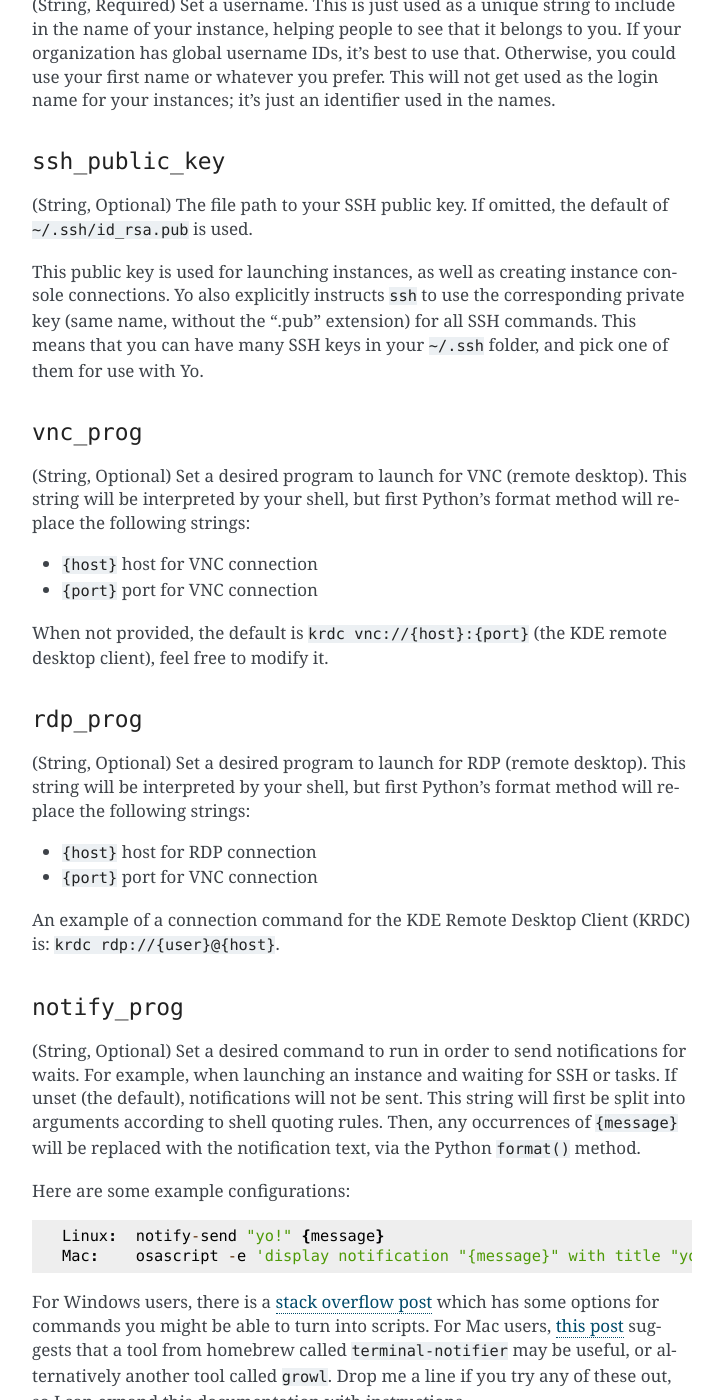
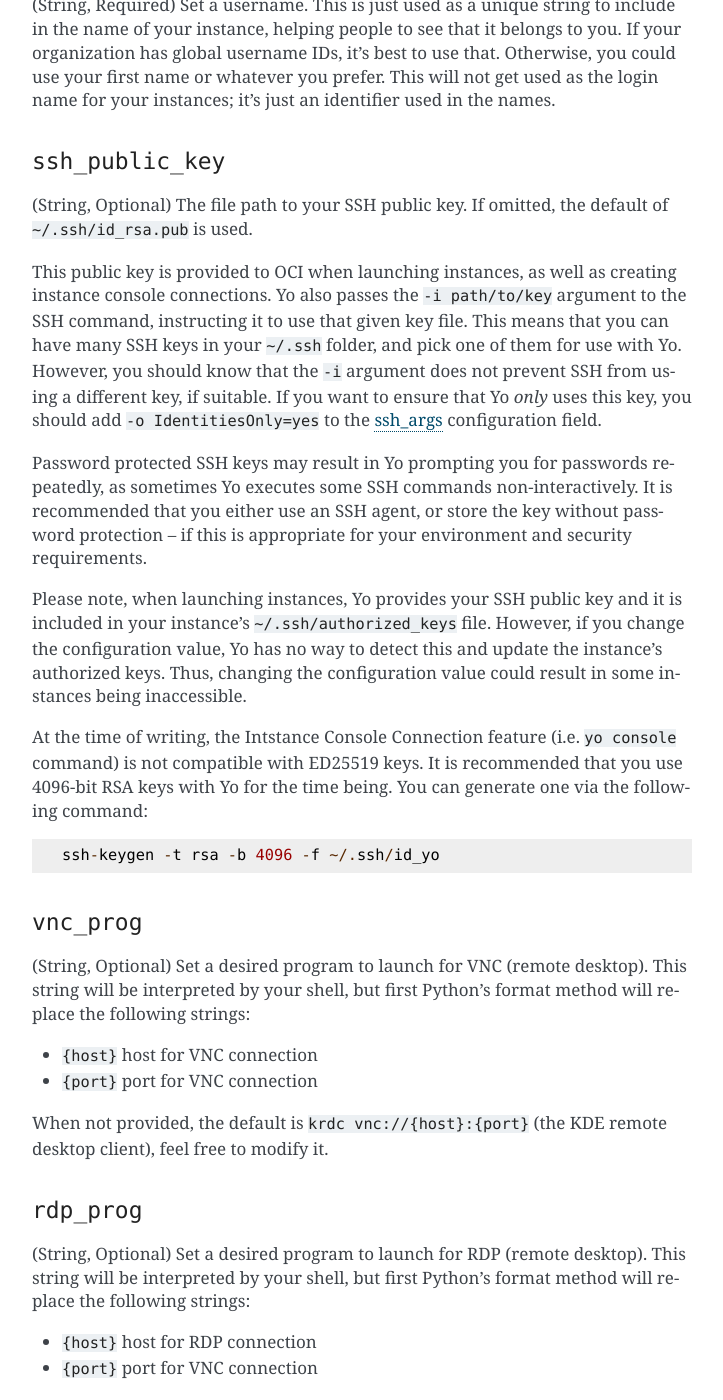
Before and after one commit to oracle/yo, a Sphinx documentation site: the page built from doc/guide/configuration.rst, in a window 1280 px wide and 1400 px high, scrolled down 1542 px. Shown: the whole window, without its empty margins (388-1111 px from the left). Built offline with Sphinx 7.4.7, drawn with Linux system fonts in a browser that asks for light colours; some of the changed text lies outside the part shown.

Commit message:
doc: Improve SSH key documentation
I don't like complicating the installation page, but SSH keys need to be
addressed. I've expanded the documentation of the configuration option,
and added a blurb in the initial configuration area that discusses SSH
config.

Signed-off-by: Stephen Brennan <stephen.s.brennan@oracle.com>

```diff
--- a/doc/guide/configuration.rst
+++ b/doc/guide/configuration.rst
@@ -76,17 +76,43 @@ Otherwise, you could use your first name or whatever you prefer. This will not
 get used as the login name for your instances; it's just an identifier used in
 the names.
 
+.. _ssh_public_key:
+
 ``ssh_public_key``
 ~~~~~~~~~~~~~~~~~~
 
 (String, Optional) The file path to your SSH public key. If omitted, the default
 of ``~/.ssh/id_rsa.pub`` is used.
 
-This public key is used for launching instances, as well as creating instance
-console connections. Yo also explicitly instructs ``ssh`` to use the
-corresponding private key (same name, without the ".pub" extension) for all SSH
-commands. This means that you can have many SSH keys in your ``~/.ssh`` folder,
-and pick one of them for use with Yo.
+This public key is provided to OCI when launching instances, as well as creating
+instance console connections. Yo also passes the ``-i path/to/key`` argument to
+the SSH command, instructing it to use that given key file. This means that you
+can have many SSH keys in your ``~/.ssh`` folder, and pick one of them for use
+with Yo. However, you should know that the ``-i`` argument does not prevent SSH
+from using a different key, if suitable. If you want to ensure that Yo *only*
+uses this key, you should add ``-o IdentitiesOnly=yes`` to the :ref:`ssh_args
+<ssh_args>` configuration field.
+
+Password protected SSH keys may result in Yo prompting you for passwords
+repeatedly, as sometimes Yo executes some SSH commands non-interactively. It is
+recommended that you either use an SSH agent, or store the key without password
+protection -- if this is appropriate for your environment and security
+requirements.
+
+Please note, when launching instances, Yo provides your SSH public key and it is
+included in your instance's ``~/.ssh/authorized_keys`` file. However, if you
+change the configuration value, Yo has no way to detect this and update the
+instance's authorized keys. Thus, changing the configuration value could result
+in some instances being inaccessible.
+
+At the time of writing, the Intstance Console Connection feature (i.e. ``yo
+console`` command) is not compatible with ED25519 keys. It is recommended that
+you use 4096-bit RSA keys with Yo for the time being. You can generate one via
+the following command:
+
+.. code-block::
+
+   ssh-keygen -t rsa -b 4096 -f ~/.ssh/id_yo
 
 .. _vnc_prog:
 
@@ -175,11 +201,13 @@ an issue (or pull request) regarding it, to help us prioritize.
 setups, you may have multiple profiles in your ``~/.oci/config`` file. You can
 specify which profile is used by setting this. The default value is "DEFAULT".
 
+.. _ssh_args:
+
 ``ssh_args`` and ``ssh_interactive_args``
 ~~~~~~~~~~~~~~~~~~~~~~~~~~~~~~~~~~~~~~~~~
 
-(String, Optional) You can use this to customize the SSH command line. In
-particular, you can set SSH options (``-o Key=value``) specific to your Yo
+(String, Optional) You can use these options to customize the SSH command line.
+In particular, you can set SSH options (``-o Key=value``) specific to your Yo
 sessions. The ``ssh_args`` are added to *all* SSH commands, while the
 ``ssh_interactive_args`` are only added to the ones which result in an
 interactive prompt. This is because Yo does a lot of SSH commands besides the
```
Also changed, not shown: doc/guide/commands.md (+7 -1 lines), doc/install.rst (+29 -1 lines).
